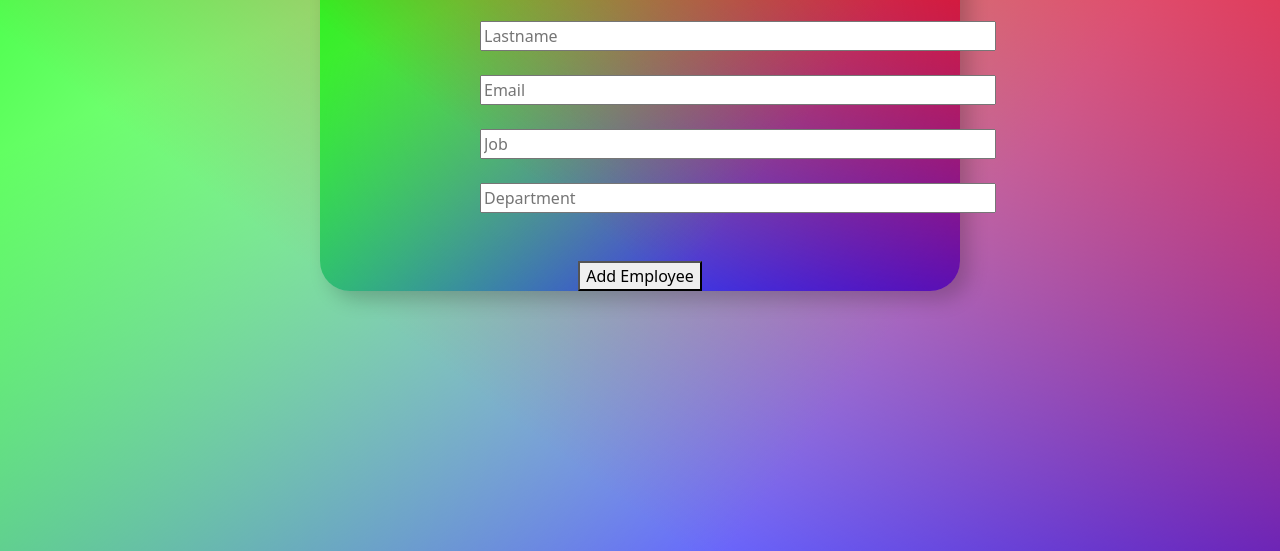
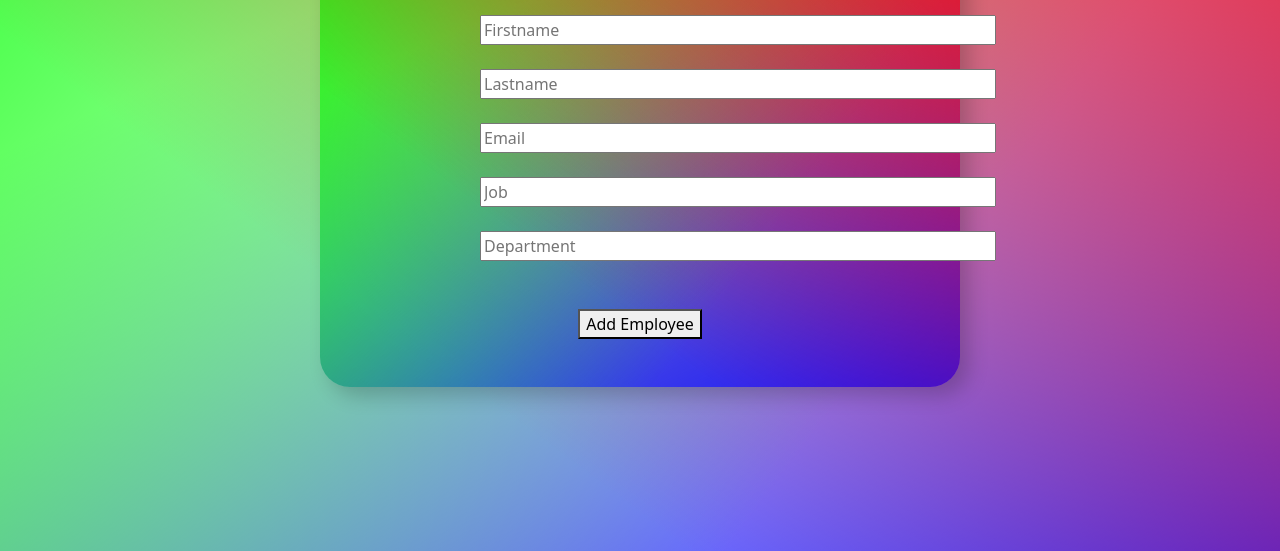
Before and after one commit to svoggu/Alpha_Employee_Management, a website: page client/employee.html in a window 1280 px wide. Shown: the part 249-800 px from the top of the page. Drawn offline with nearby package versions, Linux system fonts and the light colour scheme.

Commit message:
fix(client):add br to title and button

```diff
--- a/client/employee.html
+++ b/client/employee.html
@@ -24,7 +24,7 @@
     <button style="background-color: rgba(0,255,0,.8); border: none; "><a  href="./navigation.html">Home</a></button>
     <div class="Employee pt-4 d-flex justify-content-center">
       <form name="employee_form" id="press">
-        <h1 class="col-mt-3 pt-5 d-flex justify-content-center">Employee Form</h1>
+        <h1 class="col-mt-3 pt-5 d-flex justify-content-center">Employee Form</h1><br><br>
         <input
           type="text"
           placeholder="Firstname"
@@ -82,7 +82,7 @@
           >
             Add Employee
           </button>
-        </div>
+        </div><br><br>
       </form>
     </div>
   </body>
```
